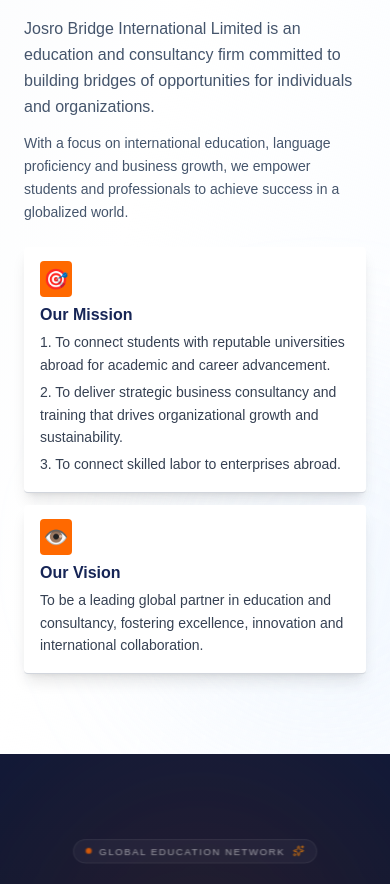
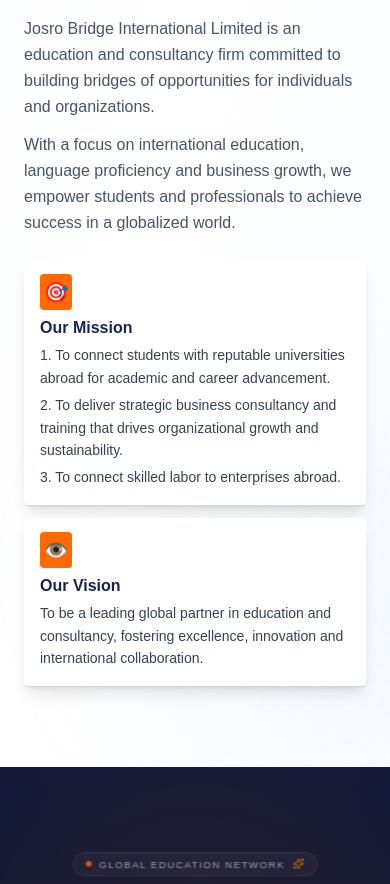
Before and after one commit to Seifuddin/josrobridge, a Next.js app: page / in a window 390 px wide. Shown: the part 1646-2530 px from the top of the page. Built offline with nearby package versions, Linux system fonts and the light colour scheme.

Commit message:
made improvements

```diff
--- a/components/About.jsx
+++ b/components/About.jsx
@@ -251,7 +251,7 @@ export default function About() {
                 firm committed to building bridges of opportunities for individuals
                 and organizations.
               </p>
-              <p className="md:hidden text-slate-600 text-sm md:text-base leading-relaxed">
+              <p className="md:hidden text-slate-600 text-smmd:text-base leading-relaxed">
                 With a focus on international education, language proficiency and
                 business growth, we empower students and professionals to achieve
                 success in a globalized world.
```
